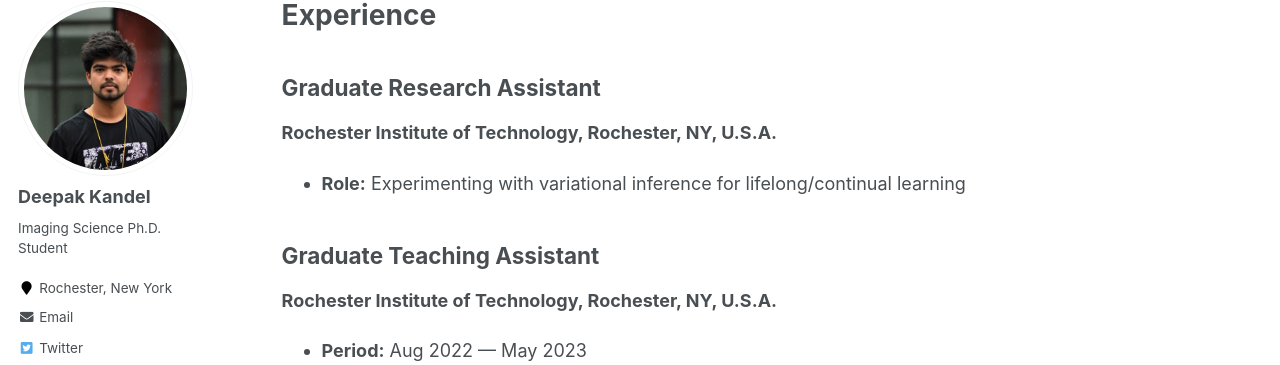
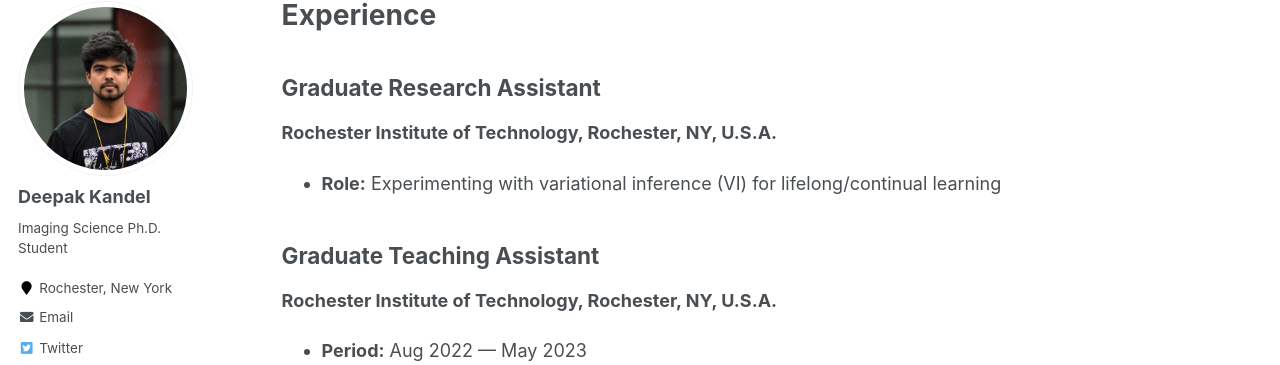
Before and after one commit to kandeldeepak46/kandeldeepak46.github.io, a Jekyll site: the page built from _pages/experience.md, in a window 1280 px wide and 900 px high. Shown: the part 117-482 px from the top of the window. Built offline with Jekyll 4.4.1, drawn with Linux system fonts in a browser that asks for light colours.

Commit message:
initial commit

```diff
--- a/_pages/experience.md
+++ b/_pages/experience.md
@@ -8,7 +8,7 @@ author_profile: true
 ## Graduate Research Assistant
 **Rochester Institute of Technology, Rochester, NY, U.S.A.**
 
-- **Role:** Experimenting with variational inference for lifelong/continual learning
+- **Role:** Experimenting with variational inference (VI) for lifelong/continual learning
 
 ## Graduate Teaching Assistant
 **Rochester Institute of Technology, Rochester, NY, U.S.A.**
```
